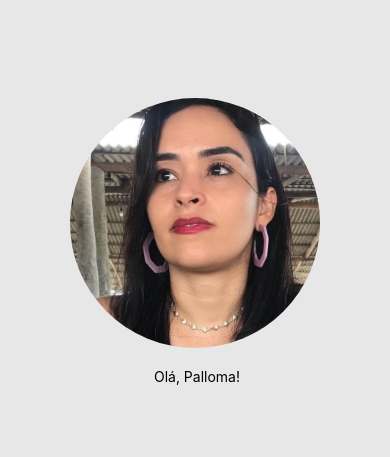
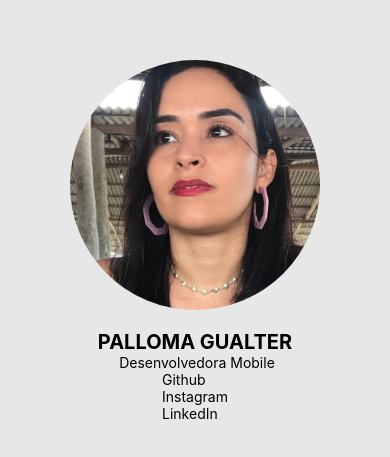
Before and after one commit to pallomagualter/appCurriculo, a React Native app: screen / in a window 390 px wide. Shown: the part 181-638 px from the top of the page. Built offline with nearby package versions, Linux system fonts and the light colour scheme.

Commit message:
corpo layout

```diff
--- a/src/App.js
+++ b/src/App.js
@@ -15,7 +15,13 @@ const App = () => {
       <View style={styles.page}>
         <View style={styles.container_cabecalho} >
           <Image source={foto} style={styles.foto} />
-          <Text style={styles.texto}> Olá, Palloma!</Text>
+          <Text style={styles.textoNome}>PALLOMA GUALTER</Text>
+          <Text style={styles.texto}> Desenvolvedora Mobile</Text>
+          <View>
+            <Text>Github</Text>
+            <Text>Instagram</Text>
+            <Text>LinkedIn</Text>
+          </View>
         </View>
       </View>
     </>
@@ -38,8 +44,10 @@ const styles = StyleSheet.create({
     height: 250,
     borderRadius: 125
   },
-  texto: {
-    marginTop: 20
+  textoNome: {
+    marginTop: 20,
+    fontWeight: 'bold',
+    fontSize: 20,
   }
 });
 
```
